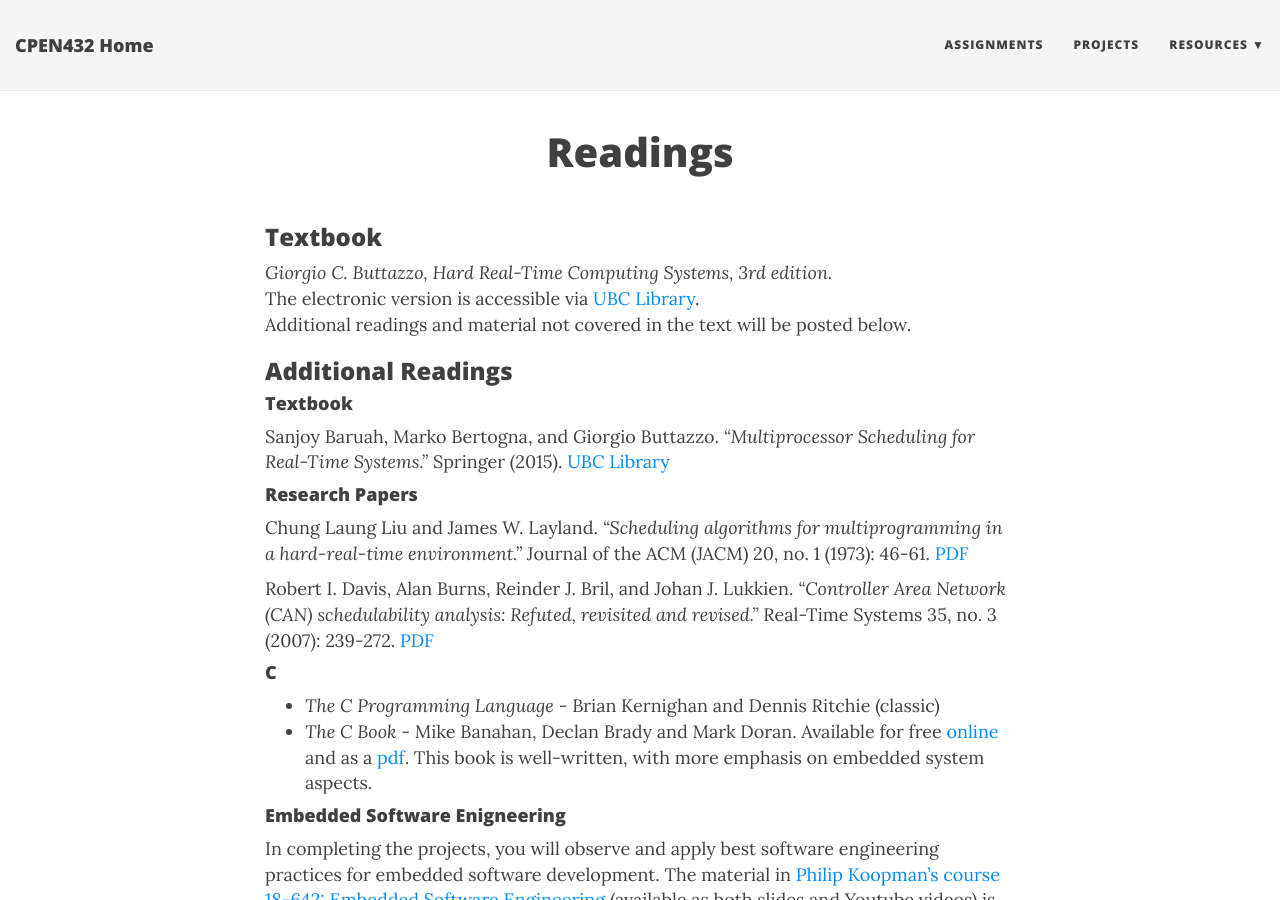
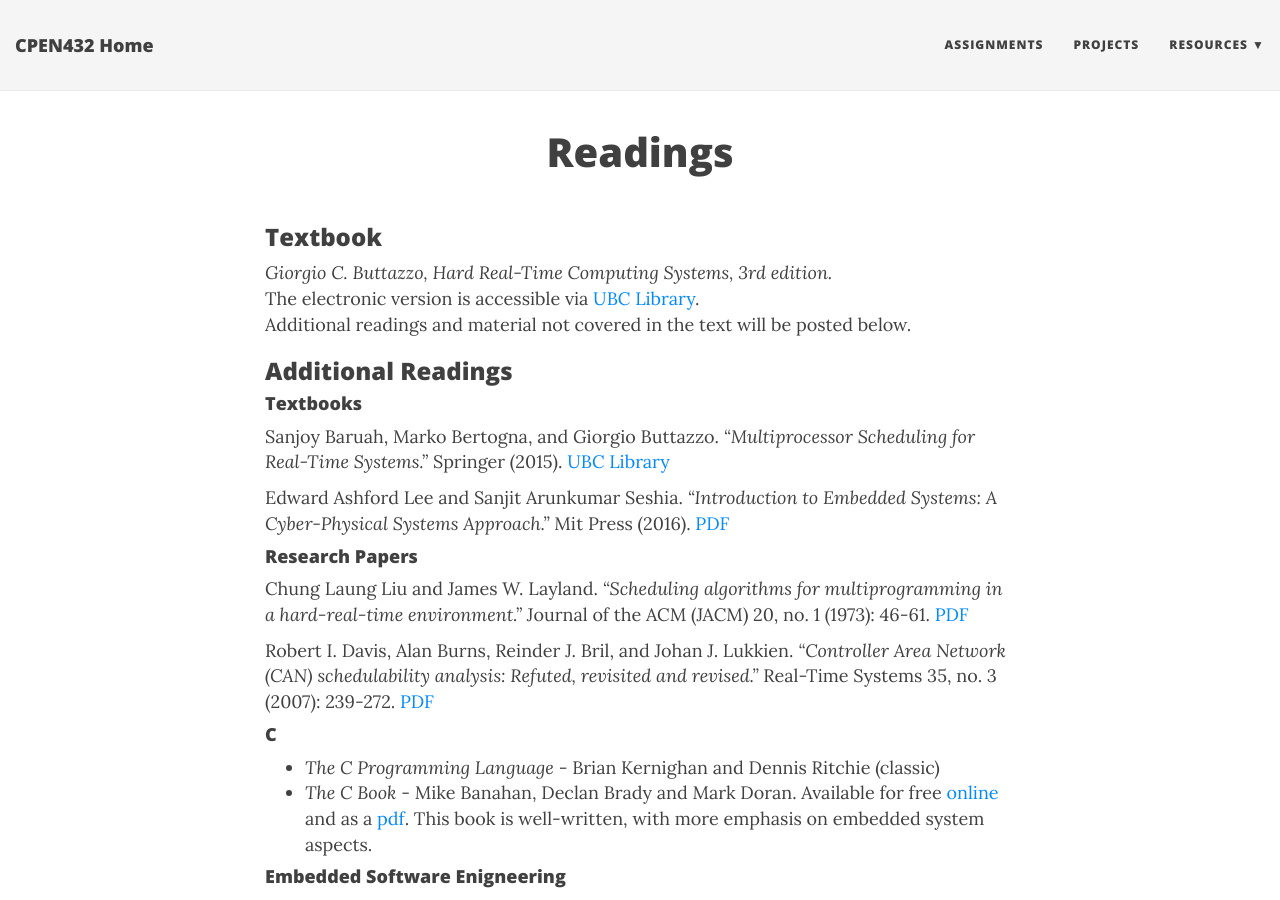
Before and after one commit to CPEN432/cpen432.github.io, a Jekyll site: the page built from readings.md, in a window 1280 px wide and 900 px high. Built offline with Jekyll 4.4.1, drawn with Linux system fonts in a browser that asks for light colours; nearby versions of some CDN libraries.

Commit message:
Update readings.md

```diff
--- a/readings.md
+++ b/readings.md
@@ -12,9 +12,11 @@ Additional readings and material not covered in the text will be posted below.
 
 ### Additional Readings
 
-#### Textbook
+#### Textbooks
 
 Sanjoy Baruah, Marko Bertogna, and Giorgio Buttazzo. _"Multiprocessor Scheduling for Real-Time Systems."_ Springer (2015). [UBC Library](https://go.exlibris.link/yXzZkF95)
+
+Edward Ashford Lee and Sanjit Arunkumar Seshia. _"Introduction to Embedded Systems: A Cyber-Physical Systems Approach."_ Mit Press (2016). [PDF](https://ptolemy.berkeley.edu/books/leeseshia/releases/LeeSeshia_DigitalV2_2.pdf)
 
 #### Research Papers
 
```
